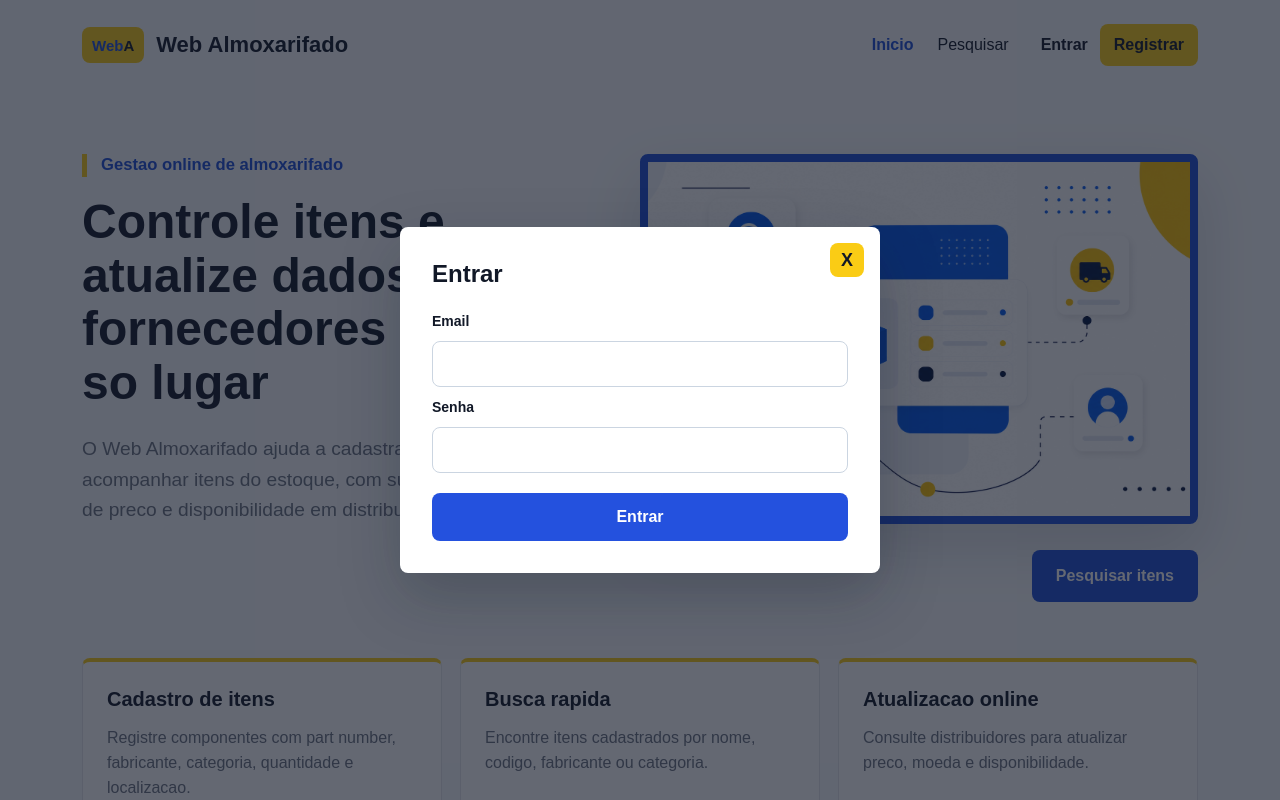
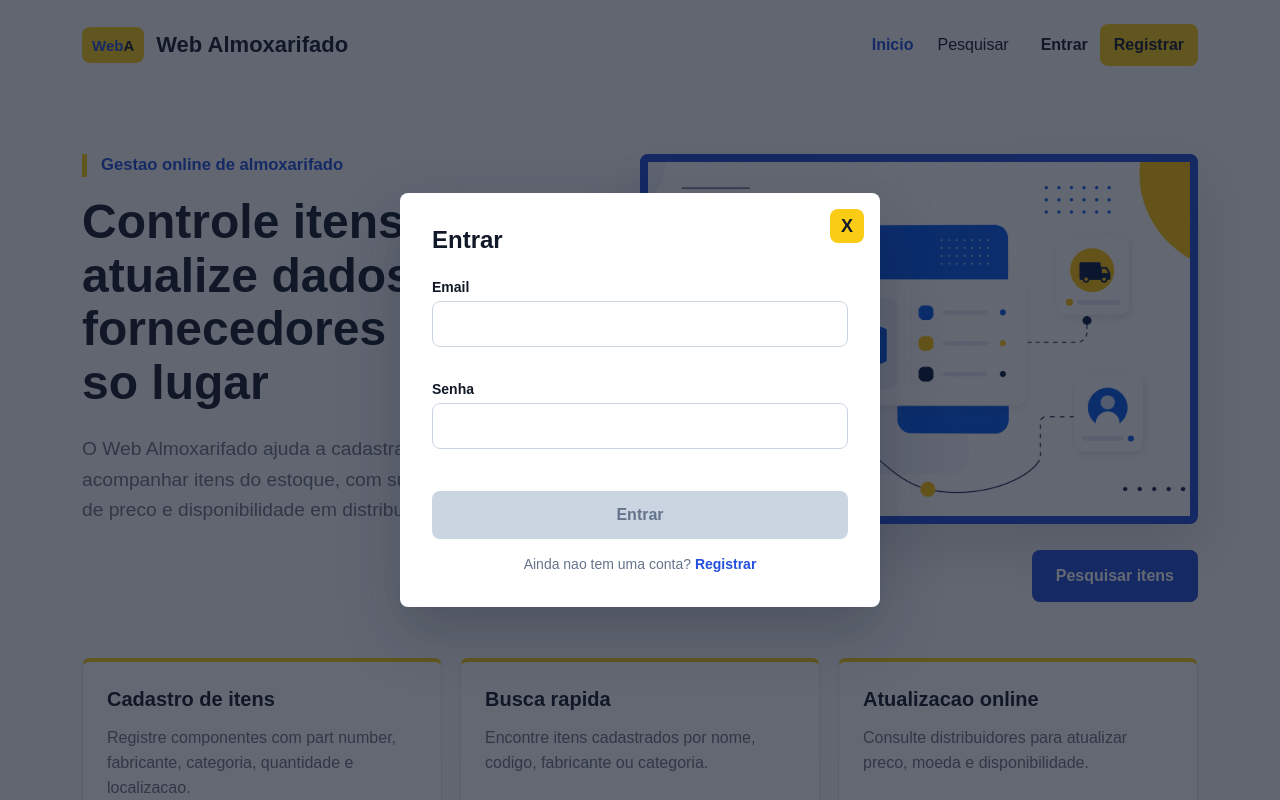
Before and after one commit to eng-charlesrochamarques/web-almoxarifado-frontend, a React (Vite) app: page / in a window 1280 px wide. Both pictures are taken after a click on the button "Entrar". Shown: the top 800 px of the page. Built offline with nearby package versions, Linux system fonts and the light colour scheme.

Commit message:
Improve auth forms and stock actions

```diff
--- a/src/blocks/auth-popup.css
+++ b/src/blocks/auth-popup.css
@@ -42,3 +42,62 @@
 .auth-popup__submit:hover {
   background-color: #1d43bd;
 }
+
+.auth-popup__field {
+  display: flex;
+  flex-direction: column;
+  gap: 6px;
+}
+
+.auth-popup__error {
+  min-height: 16px;
+  color: #dc2626;
+  font-size: 12px;
+  line-height: 1.3;
+}
+
+.auth-popup__message {
+  margin: 4px 0 0;
+  font-size: 14px;
+  line-height: 1.4;
+}
+
+.auth-popup__message_error {
+  color: #dc2626;
+}
+
+.auth-popup__message_success {
+  color: #166534;
+}
+
+.auth-popup__submit:disabled {
+  background-color: #cbd5e1;
+  color: #64748b;
+  cursor: default;
+}
+
+.auth-popup__submit:disabled:hover {
+  background-color: #cbd5e1;
+}
+
+.auth-popup__switch {
+  margin: 4px 0 0;
+  color: #64748b;
+  font-size: 14px;
+  line-height: 1.4;
+  text-align: center;
+}
+
+.auth-popup__switch-button {
+  border: 0;
+  padding: 0;
+  background-color: transparent;
+  color: #2451de;
+  cursor: pointer;
+  font: inherit;
+  font-weight: 700;
+}
+
+.auth-popup__switch-button:hover {
+  color: #1d43bd;
+}
--- a/src/blocks/search.css
+++ b/src/blocks/search.css
@@ -180,7 +180,11 @@
 .search__table tr:last-child td {
   border-bottom: 0;
 }
-
+.search__table th:last-child,
+.search__table td:last-child {
+  width: 152px;
+  min-width: 152px;
+}
 .search__image-placeholder {
   width: 44px;
   height: 44px;
@@ -210,8 +214,10 @@
 
 .search__actions {
   display: flex;
+  align-items: center;
   gap: 8px;
-  flex-wrap: wrap;
+  min-width: 132px;
+  white-space: nowrap;
 }
 
 .search__empty {
@@ -231,20 +237,19 @@
   background-color: #fef2f2;
 }
 .search__icon-button {
-  width: 38px;
-  height: 38px;
-  padding: 0;
+  width: 40px;
+  height: 40px;
+  flex: 0 0 40px;
   border: 0;
   border-radius: 8px;
-  display: inline-flex;
-  justify-content: center;
-  align-items: center;
-  color: var(--color-surface);
+  padding: 0;
+  color: #fff;
   background-color: var(--color-primary);
+  cursor: pointer;
   font-size: 20px;
+  font-weight: 800;
   line-height: 1;
-  font-weight: 800;
-  cursor: pointer;
+  text-align: center;
   transition:
     background-color 0.2s ease,
     transform 0.2s ease;
@@ -320,6 +325,12 @@
   transform: translateY(-1px);
 }
 
+.search__popup-message {
+  margin: 0 0 20px;
+  color: var(--color-muted);
+  font-size: 16px;
+  line-height: 1.5;
+}
 @media screen and (max-width: 760px) {
   .search {
     padding: 32px 20px 56px;
--- a/src/components/App.jsx
+++ b/src/components/App.jsx
@@ -17,6 +17,8 @@ function App() {
   const [token, setToken] = useState(() => localStorage.getItem(TOKEN_KEY));
   const isLoggedIn = Boolean(currentUser);
   const [activeAuthPopup, setActiveAuthPopup] = useState(null);
+  const [authError, setAuthError] = useState("");
+  const [authSuccessMessage, setAuthSuccessMessage] = useState("");
 
   useEffect(() => {
     if (!token) {
@@ -41,18 +43,26 @@ function App() {
   }
 
   function handleOpenLoginPopup() {
+    setAuthError("");
+    setAuthSuccessMessage("");
     setActiveAuthPopup("login");
   }
 
   function handleOpenRegisterPopup() {
+    setAuthError("");
+    setAuthSuccessMessage("");
     setActiveAuthPopup("register");
   }
 
   function handleClosePopup() {
     setActiveAuthPopup(null);
+    setAuthError("");
+    setAuthSuccessMessage("");
   }
 
   function handleLoginSubmit(data) {
+    setAuthError("");
+
     login(data)
       .then(({ token: newToken }) => {
         localStorage.setItem(TOKEN_KEY, newToken);
@@ -60,17 +70,21 @@ function App() {
         handleClosePopup();
       })
       .catch((err) => {
-        console.error(err.message);
+        setAuthError(err.message);
       });
   }
+  function handleRegisterSubmit(data) {
+    setAuthError("");
 
-  function handleRegisterSubmit(data) {
     register(data)
       .then(() => {
+        setAuthSuccessMessage(
+          "Cadastro realizado com sucesso. Agora entre na sua conta.",
+        );
         setActiveAuthPopup("login");
       })
       .catch((err) => {
-        console.error(err.message);
+        setAuthError(err.message);
       });
   }
   return (
@@ -102,8 +116,11 @@ function App() {
           title="Entrar"
           submitText="Entrar"
           mode="login"
+          serverError={authError}
+          successMessage={authSuccessMessage}
           onClose={handleClosePopup}
           onSubmit={handleLoginSubmit}
+          onSwitchMode={handleOpenRegisterPopup}
         />
 
         <AuthPopup
@@ -111,8 +128,11 @@ function App() {
           title="Registrar"
           submitText="Registrar"
           mode="register"
+          serverError={authError}
+          successMessage=""
           onClose={handleClosePopup}
           onSubmit={handleRegisterSubmit}
+          onSwitchMode={handleOpenLoginPopup}
         />
 
         <Footer />
--- a/src/components/AuthPopup/AuthPopup.jsx
+++ b/src/components/AuthPopup/AuthPopup.jsx
@@ -2,26 +2,65 @@ import { useState } from "react";
 
 import Popup from "../Popup/Popup.jsx";
 
-function AuthPopup({ isOpen, title, submitText, mode, onClose, onSubmit }) {
-  const [name, setName] = useState("");
-  const [email, setEmail] = useState("");
-  const [password, setPassword] = useState("");
+const initialValues = {
+  name: "",
+  email: "",
+  password: "",
+};
+
+function AuthPopup({
+  isOpen,
+  title,
+  submitText,
+  mode,
+  serverError,
+  successMessage,
+  onClose,
+  onSubmit,
+  onSwitchMode,
+}) {
+  const [values, setValues] = useState(initialValues);
+  const [errors, setErrors] = useState(initialValues);
+  const [isValid, setIsValid] = useState(false);
+
+  function handleChange(event) {
+    const { name, value, validationMessage, form } = event.target;
+
+    setValues((currentValues) => ({
+      ...currentValues,
+      [name]: value,
+    }));
+
+    setErrors((currentErrors) => ({
+      ...currentErrors,
+      [name]: validationMessage,
+    }));
+
+    setIsValid(form.checkValidity());
+  }
 
   function handleSubmit(event) {
     event.preventDefault();
 
-    onSubmit({
-      name,
-      email,
-      password,
-    });
+    if (!event.target.checkValidity()) {
+      setIsValid(false);
+      return;
     }
+
+    onSubmit(values);
+  }
+
+  const isRegisterMode = mode === "register";
+  const switchText = isRegisterMode ? "Entrar" : "Registrar";
+  const switchLabel = isRegisterMode
+    ? "Ja tem uma conta?"
+    : "Ainda nao tem uma conta?";
 
   return (
     <Popup isOpen={isOpen} title={title} onClose={onClose}>
-      <form className="auth-popup__form" onSubmit={handleSubmit}>
-        {mode === "register" && (
-          <>
+      <form className="auth-popup__form" onSubmit={handleSubmit} noValidate>
+        {isRegisterMode && (
+          <div className="auth-popup__field">
             <label className="auth-popup__label" htmlFor={`${mode}-name`}>
               Nome
             </label>
@@ -32,13 +71,15 @@ function AuthPopup({ isOpen, title, submitText, mode, onClose, onSubmit }) {
               type="text"
               minLength="2"
               maxLength="30"
-              value={name}
-              onChange={(event) => setName(event.target.value)}
+              value={values.name}
+              onChange={handleChange}
               required
             />
-          </>
+            <span className="auth-popup__error">{errors.name}</span>
+          </div>
         )}
 
+        <div className="auth-popup__field">
           <label className="auth-popup__label" htmlFor={`${mode}-email`}>
             Email
           </label>
@@ -47,11 +88,14 @@ function AuthPopup({ isOpen, title, submitText, mode, onClose, onSubmit }) {
             id={`${mode}-email`}
             name="email"
             type="email"
-          value={email}
-          onChange={(event) => setEmail(event.target.value)}
+            value={values.email}
+            onChange={handleChange}
             required
           />
+          <span className="auth-popup__error">{errors.email}</span>
+        </div>
 
+        <div className="auth-popup__field">
           <label className="auth-popup__label" htmlFor={`${mode}-password`}>
             Senha
           </label>
@@ -61,14 +105,43 @@ function AuthPopup({ isOpen, title, submitText, mode, onClose, onSubmit }) {
             name="password"
             type="password"
             minLength="6"
-          value={password}
-          onChange={(event) => setPassword(event.target.value)}
+            value={values.password}
+            onChange={handleChange}
             required
           />
+          <span className="auth-popup__error">{errors.password}</span>
+        </div>
 
-        <button className="auth-popup__submit" type="submit">
+        {successMessage && (
+          <p className="auth-popup__message auth-popup__message_success">
+            {successMessage}
+          </p>
+        )}
+
+        {serverError && (
+          <p className="auth-popup__message auth-popup__message_error">
+            {serverError}
+          </p>
+        )}
+
+        <button
+          className="auth-popup__submit"
+          type="submit"
+          disabled={!isValid}
+        >
           {submitText}
         </button>
+
+        <p className="auth-popup__switch">
+          {switchLabel}{" "}
+          <button
+            className="auth-popup__switch-button"
+            type="button"
+            onClick={onSwitchMode}
+          >
+            {switchText}
+          </button>
+        </p>
       </form>
     </Popup>
   );
--- /dev/null
+++ b/src/components/Search/InfoPopup.jsx
@@ -0,0 +1,15 @@
+import Popup from "../Popup/Popup.jsx";
+
+function InfoPopup({ isOpen, title, message, onClose }) {
+  return (
+    <Popup isOpen={isOpen} title={title} onClose={onClose}>
+      <p className="search__popup-message">{message}</p>
+
+      <button className="search__button" type="button" onClick={onClose}>
+        OK
+      </button>
+    </Popup>
+  );
+}
+
+export default InfoPopup;
--- a/src/components/Search/StockTable.jsx
+++ b/src/components/Search/StockTable.jsx
@@ -1,4 +1,4 @@
-function StockTable({ items, onEditItem, onDeleteItem }) {
+function StockTable({ items, onUpdatePrice, onEditItem, onDeleteItem }) {
   return (
     <div className="search__table-wrapper">
       <table className="search__table">
@@ -48,6 +48,7 @@ function StockTable({ items, onEditItem, onDeleteItem }) {
                     type="button"
                     aria-label="Atualizar preco"
                     title="Atualizar preco"
+                    onClick={() => onUpdatePrice(item)}
                   >
                     R
                   </button>
```
Also changed, not shown: src/components/Search/Search.jsx (+73 -0 lines). Lines whose indentation alone changed are shown as unchanged.
